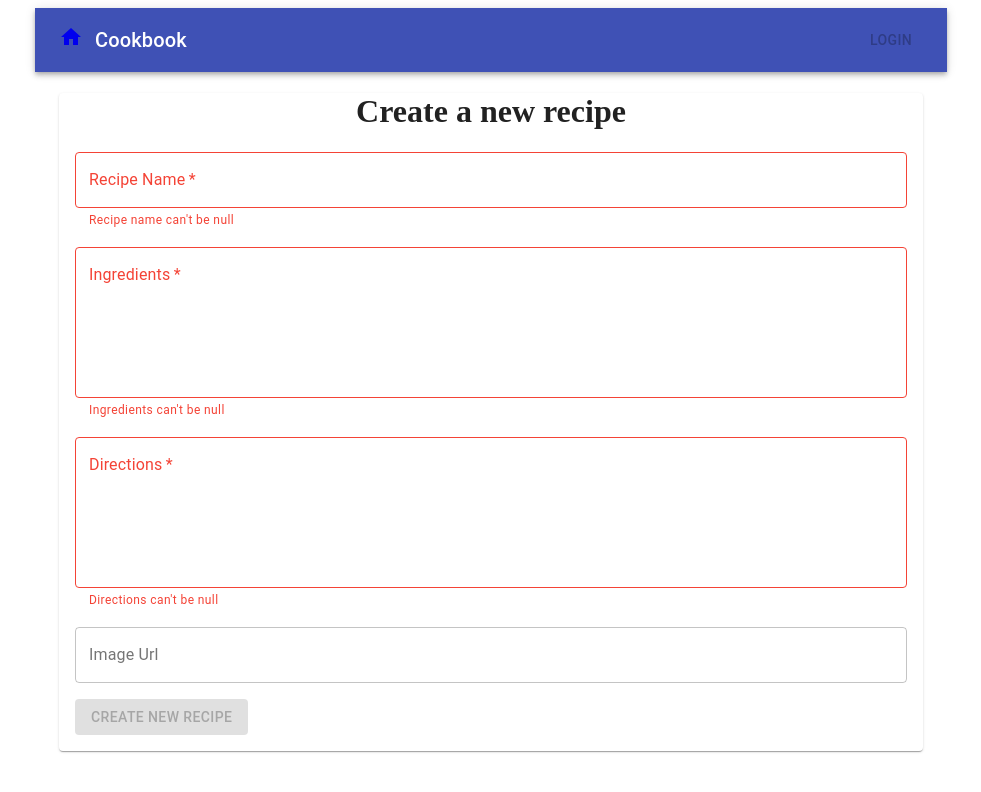
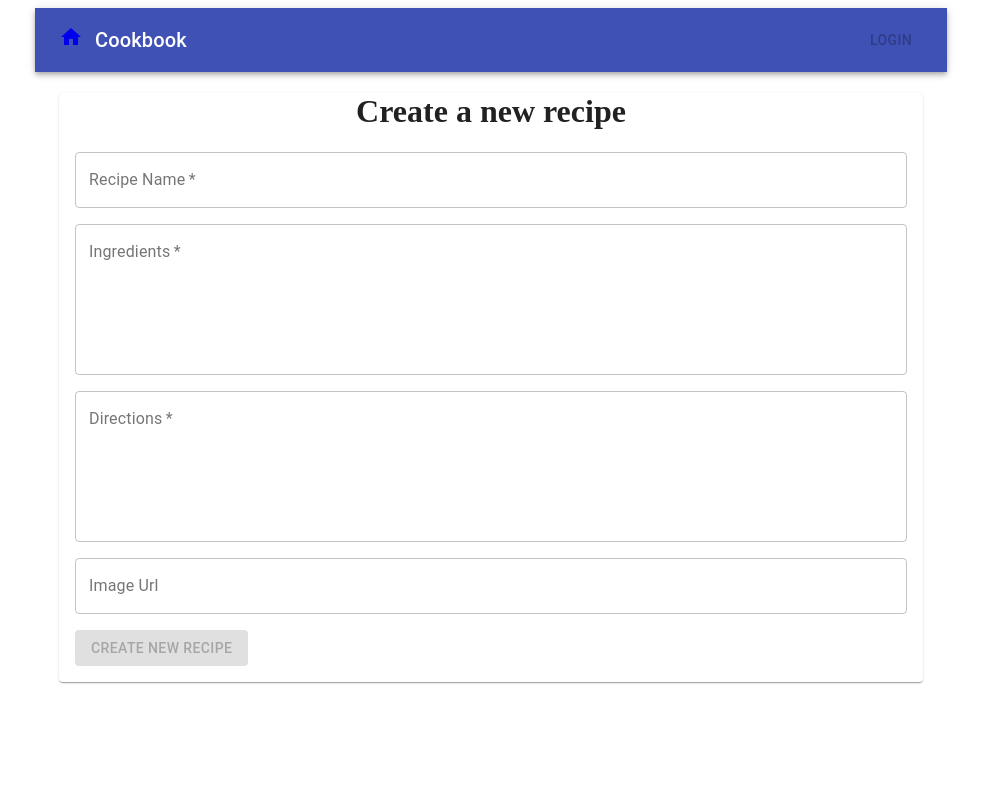
Before and after one commit to willvictor/cookbook, a React (Create React App) app in the folder cookbook-front-end/: page /create in a window 1280 px wide. Shown: the top 792 px of the page, without its empty margins (149-1130 px from the left). Built offline with nearby package versions, Linux system fonts and the light colour scheme.

Commit message:
Don't show error until field has been edited

```diff
--- a/cookbook-front-end/src/Components/CreateRecipe.tsx
+++ b/cookbook-front-end/src/Components/CreateRecipe.tsx
@@ -3,7 +3,6 @@ import { makeStyles } from '@material-ui/core/styles';
 import {Container, Paper, TextField, CircularProgress, Button} from '@material-ui/core';
 import { useMutation } from '@apollo/react-hooks';
 import gql from 'graphql-tag';
-
 
 const useStyles = makeStyles((theme) => ({
     paper: {
@@ -45,9 +44,10 @@ const CreateRecipe = () => {
     const [directions, setDirections] = useState(null as any);
     const [imageUrl, setImageUrl] = useState(null as any);
 
-    const [isNameError, setIsNameError] = useState(true);
-    const [isIngredientsError, setIsIngredientsError] = useState(true);
-    const [isDirectionsError, setIsDirectionsError] = useState(true);
+    const [isNameError, setIsNameError] = useState(false);
+    const [isIngredientsError, setIsIngredientsError] = useState(false);
+    const [isDirectionsError, setIsDirectionsError] = useState(false);
+    const [isAnyEditMade, setIsAnyEditMade] = useState(false);
 
     const [submitRecipe, {data, loading}] = useMutation(
         SUBMIT_RECIPE,
@@ -80,7 +80,7 @@ const CreateRecipe = () => {
                     label="Recipe Name"
                     required
                     className={classes.name}
-                    onChange={(e) => onFieldChange(e.target.value, setName, setIsNameError)}/>
+                    onChange={(e) => onFieldChange(e.target.value, setName, setIsNameError, setIsAnyEditMade)}/>
                 </div>
                 <div className={classes.inputField}>
                     <TextField
@@ -92,7 +92,7 @@ const CreateRecipe = () => {
                     multiline
                     rows={6}
                     className={classes.ingredients}
-                    onChange={(e) => onFieldChange(e.target.value, setIngredients, setIsIngredientsError)}/>
+                    onChange={(e) => onFieldChange(e.target.value, setIngredients, setIsIngredientsError, setIsAnyEditMade)}/>
                 </div>
                 <div className={classes.inputField}>
                     <TextField
@@ -104,7 +104,7 @@ const CreateRecipe = () => {
                     multiline
                     rows={6}
                     className={classes.directions}
-                    onChange={(e) => onFieldChange(e.target.value, setDirections, setIsDirectionsError)}/>
+                    onChange={(e) => onFieldChange(e.target.value, setDirections, setIsDirectionsError, setIsAnyEditMade)}/>
                 </div>
                 <div className={classes.inputField}>
                     <TextField
@@ -117,9 +117,8 @@ const CreateRecipe = () => {
                 <Button
                     color="primary"
                     variant="contained"
-                    disabled={isNameError || isIngredientsError || isDirectionsError}
-                    //onClick={() => submitRecipe({variables: {name, directions, ingredients, imageUrl}})}>
-                    onClick={() => onSubmitRecipe(name, directions, ingredients, imageUrl)}>
+                    disabled={isNameError || isIngredientsError || isDirectionsError || !isAnyEditMade}
+                    onClick={() => submitRecipe({variables: {name, directions, ingredients, imageUrl}})}>
                     Create New Recipe
                 </Button>
             </Paper>
@@ -130,8 +129,9 @@ const CreateRecipe = () => {
 
 export default CreateRecipe;
 
-const onFieldChange = (field: string, updateFieldFunc: Function, updateErrorFunc: Function) => {
+const onFieldChange = (field: string, updateFieldFunc: Function, updateErrorFunc: Function, setIsAnyEditMade: Function): void => {
     updateFieldFunc(field);
+    setIsAnyEditMade(true);
 
     if (updateErrorFunc === null) {
         return;
@@ -144,12 +144,6 @@ const onFieldChange = (field: string, updateFieldFunc: Function, updateErrorFunc
     }
 };
 
-const onSubmitRecipe = (name: string, directions: string, ingredients: string, imageUrl: string) => {
-    if (isInvalidField(name)) {
-        console.log("Name cannot be null");
-    }
-}
-
 const isInvalidField = (field: string): boolean => {
     return field === null || field === "";
-}
+};
```
